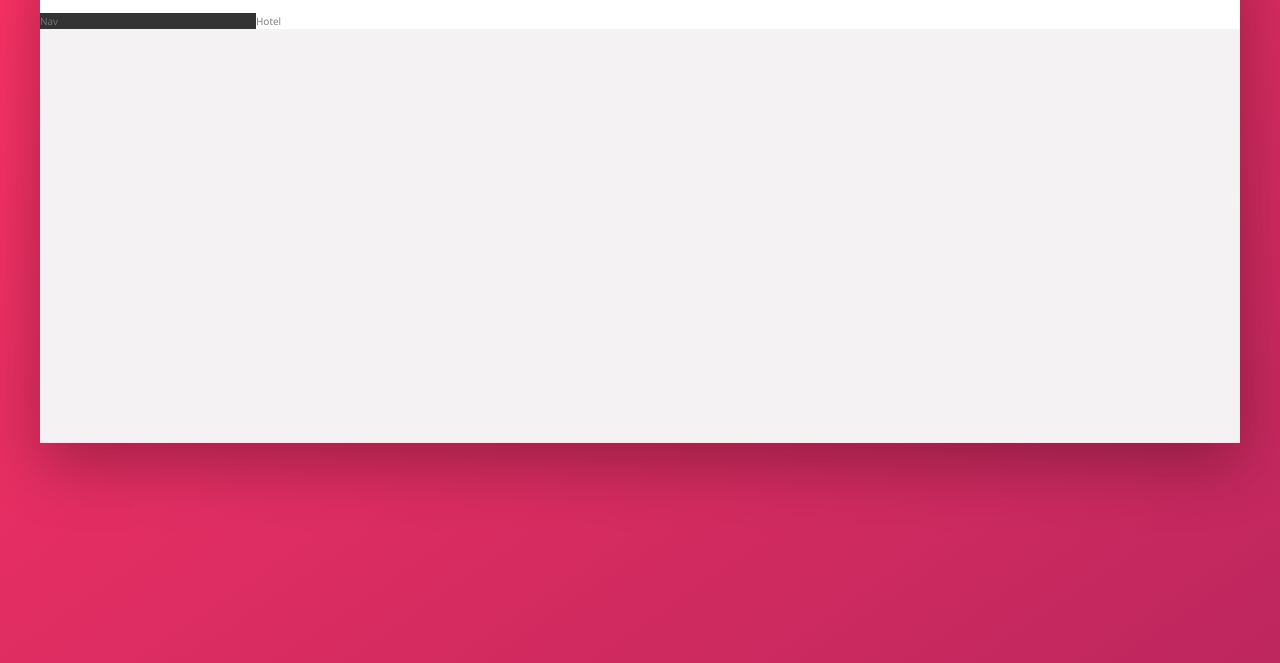
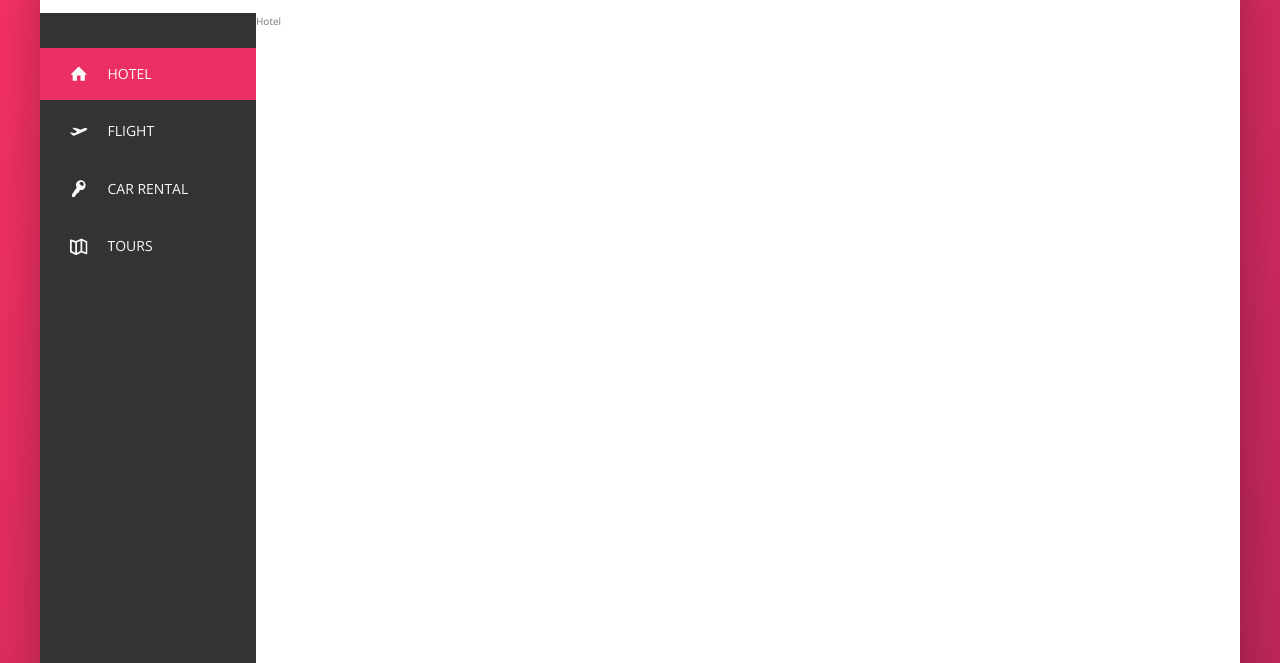
Before and after one commit to yuri-calabrez/advanced-css3-and-sass, a website: page trillo/index.html in a window 1280 px wide. Shown: the part 137-800 px from the top of the page. Drawn offline with nearby package versions, Linux system fonts and the light colour scheme.

Commit message:
Finalizando sidebar trillo

```diff
--- a/trillo/index.html
+++ b/trillo/index.html
@@ -46,7 +46,44 @@
 
             <div class="content">
                 <nav class="sidebar">
-                    Nav
+                    <ul class="side-nav">
+                        <li class="side-nav__item side-nav__item--active">
+                            <a href="" class="side-nav__link">
+                                <svg class="side-nav__icon">
+                                    <use xlink:href="img/sprite.svg#icon-home"></use>
+                                </svg>
+                                <span>Hotel</span>
+                            </a>
+                        </li>
+                        <li class="side-nav__item">
+                            <a href="" class="side-nav__link">
+                                <svg class="side-nav__icon">
+                                    <use xlink:href="img/sprite.svg#icon-aircraft-take-off"></use>
+                                </svg>
+                                <span>Flight</span>
+                            </a>
+                        </li>
+                        <li class="side-nav__item">
+                            <a href="" class="side-nav__link">
+                                <svg class="side-nav__icon">
+                                    <use xlink:href="img/sprite.svg#icon-key"></use>
+                                </svg>
+                                <span>Car rental</span>
+                            </a>
+                        </li>
+                        <li class="side-nav__item">
+                            <a href="" class="side-nav__link">
+                                <svg class="side-nav__icon">
+                                    <use xlink:href="img/sprite.svg#icon-map"></use>
+                                </svg>
+                                <span>Tours</span>
+                            </a>
+                        </li>
+                    </ul>
+
+                    <div class="legal">
+                        &copy; 2018 by Trillo
+                    </div>
                 </nav>
 
                 <main class="hotel-view">
--- a/trillo/sass/_components.scss
+++ b/trillo/sass/_components.scss
@@ -112,3 +112,67 @@
         margin-right: 1rem;
     }
 }
+
+/*###################################### Side navigation*/
+.side-nav {
+    font-size: 1.4rem;
+    list-style: none;
+    margin-top: 3.5rem;
+
+    &__item {
+        position: relative;
+
+        &:not(:last-child) {
+            margin-bottom: .5rem;
+        }
+    }
+
+    &__item::before {
+        content: "";
+        position: absolute;
+        top: 0;
+        left: 0;
+        height: 100%;
+        width: 3px;
+        background-color: var(--color-primary);
+        transform: scaleY(0);
+        transition: transform .2s, width .4s cubic-bezier(1, 0, 0, 1) .2s, background-color .1s;
+    }
+
+    &__item:hover::before,
+    &__item--active::before {
+        transform: scaleY(1);
+        width: 100%;
+    }
+
+    &__link:active::before {
+        background-color: var(--color-primary-light);
+    }
+
+    &__link:link,
+    &__link:visited {
+        color: var(--color-grey-light-1);
+        text-decoration: none;
+        text-transform: uppercase;
+        z-index: 10;
+        position: relative;
+        display: block;
+        padding: 1.5rem 3rem;
+        display: flex;
+        align-items: center;
+    }
+
+    &__icon {
+        width: 1.75rem;
+        height: 1.75rem;
+        margin-right: 2rem;
+        fill: currentColor;
+    }
+}
+
+.legal {
+    font-size: 1.2rem;
+    text-align: center;
+    padding: 2.5rem;
+    color: var(--color-grey-light-4);
+}
--- a/trillo/sass/_layout.scss
+++ b/trillo/sass/_layout.scss
@@ -22,11 +22,14 @@
 
 .sidebar {
     background-color: var(--color-grey-dark-1);
-
     flex: 0 0 18%;
+    display: flex;
+    flex-direction: column;
+    justify-content: space-between;
 }
 
 .hotel-view {
     background-color: #fff;
+    height: 80rem;
     flex: 1;
 }
```
Also changed, not shown: trillo/css/style.css.
